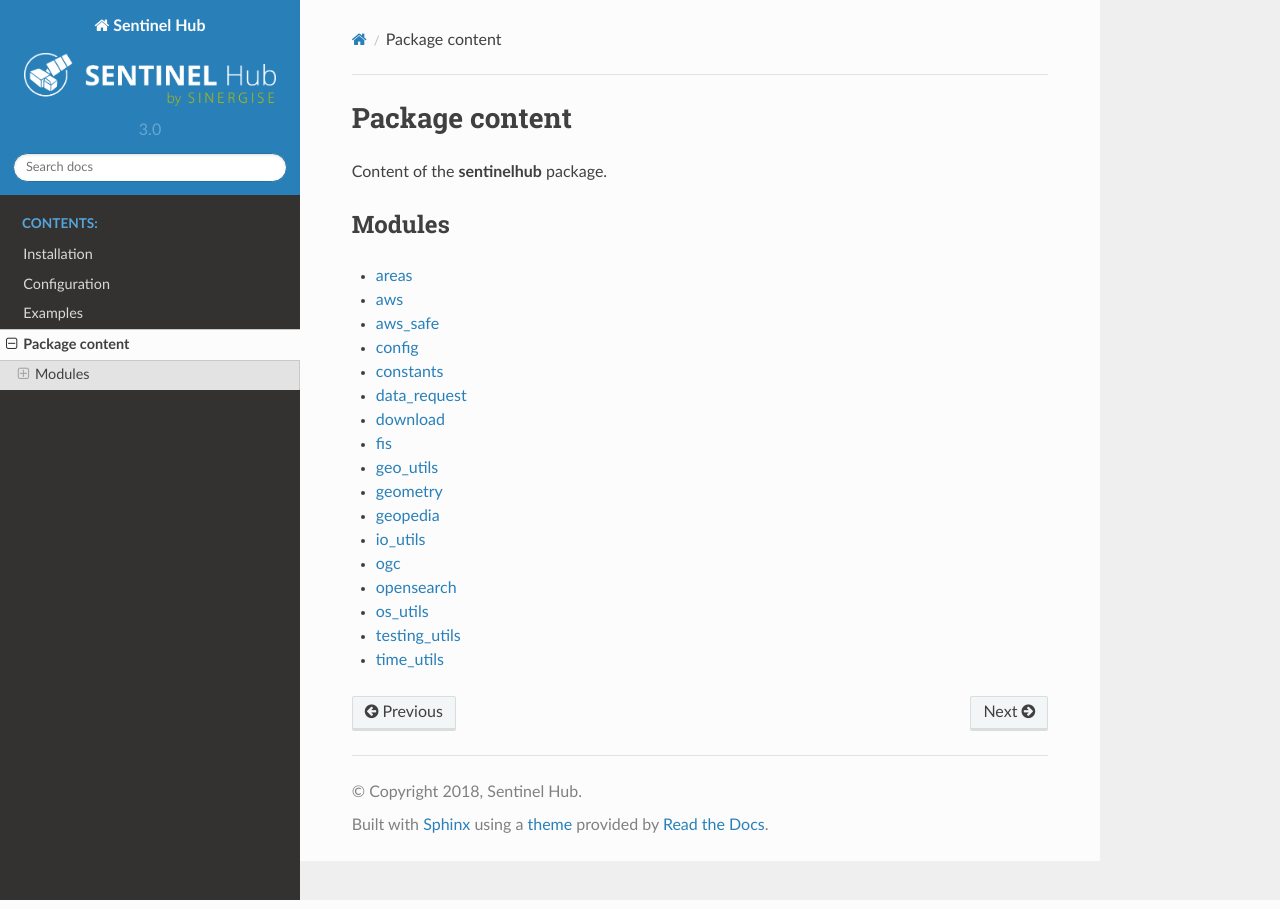
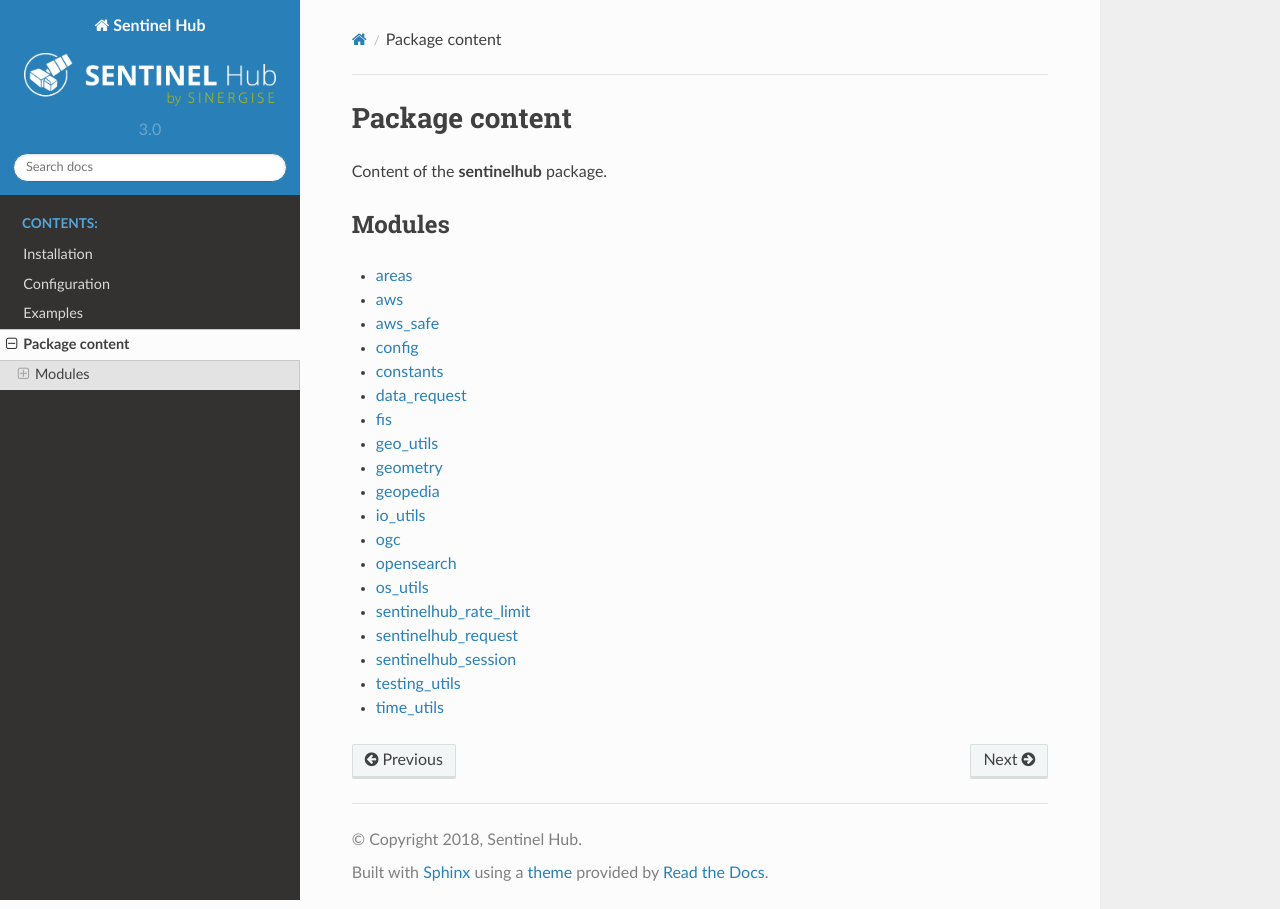
Before and after one commit to sentinel-hub/sentinelhub-py, a Sphinx documentation site: the page built from docs/source/docs.rst, in a window 1280 px wide. Built offline with Sphinx 7.4.7 and the Read the Docs theme 2.0.0, drawn with Linux system fonts in a browser that asks for light colours; pages that are not in the unit, such as notebooks, are missing from menus.

Commit message:
added some new rst files

```diff
--- a/docs/source/docs.rst
+++ b/docs/source/docs.rst
@@ -14,7 +14,6 @@
     config
     constants
     data_request
-    download
     fis
     geo_utils
     geometry
@@ -23,5 +22,8 @@
     ogc
     opensearch
     os_utils
+    sentinelhub_rate_limit
+    sentinelhub_request
+    sentinelhub_session
     testing_utils
     time_utils
--- /dev/null
+++ b/docs/source/sentinelhub_rate_limit.rst
@@ -0,0 +1,6 @@
+sentinelhub_rate_limit
+======================
+
+.. automodule:: sentinelhub.sentinelhub_rate_limit
+    :members:
+    :show-inheritance:
--- /dev/null
+++ b/docs/source/sentinelhub_request.rst
@@ -0,0 +1,6 @@
+sentinelhub_request
+===================
+
+.. automodule:: sentinelhub.sentinelhub_request
+    :members:
+    :show-inheritance:
--- /dev/null
+++ b/docs/source/sentinelhub_session.rst
@@ -0,0 +1,6 @@
+sentinelhub_session
+===================
+
+.. automodule:: sentinelhub.sentinelhub_session
+    :members:
+    :show-inheritance:
```
